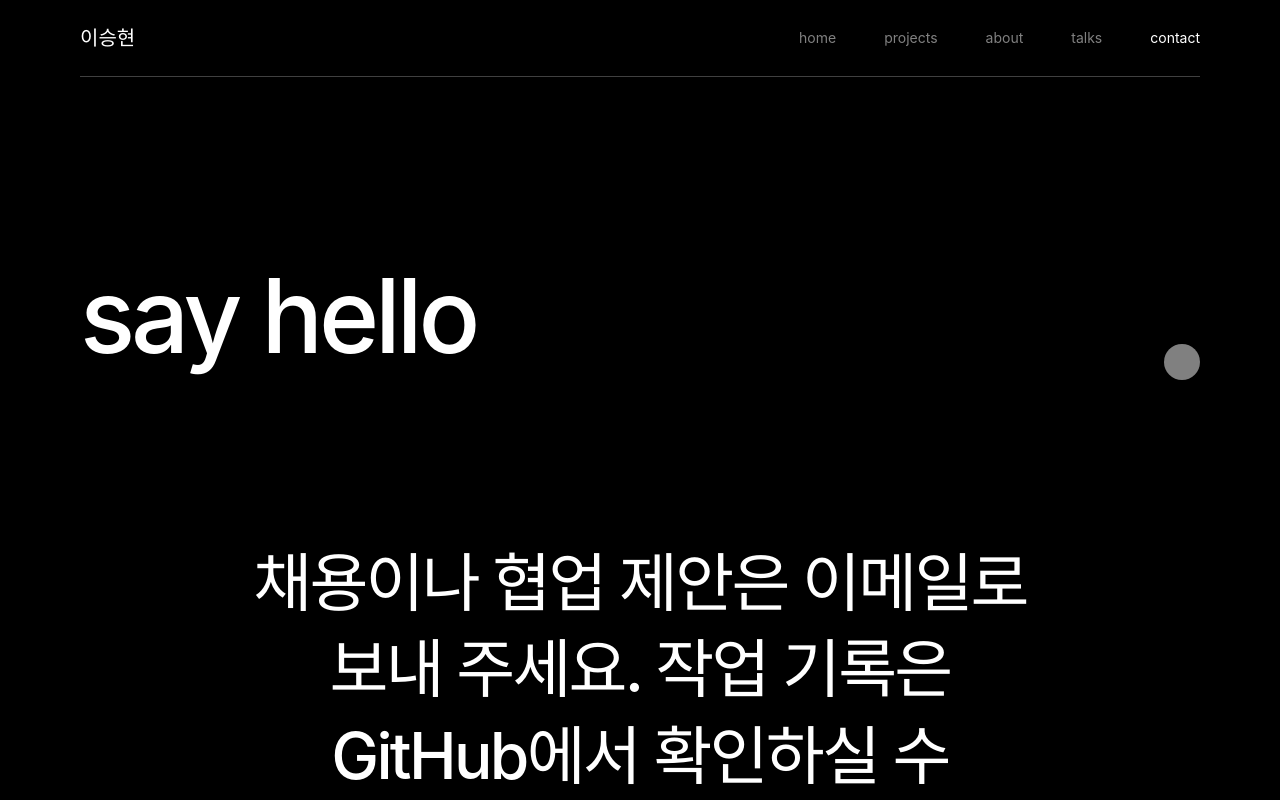
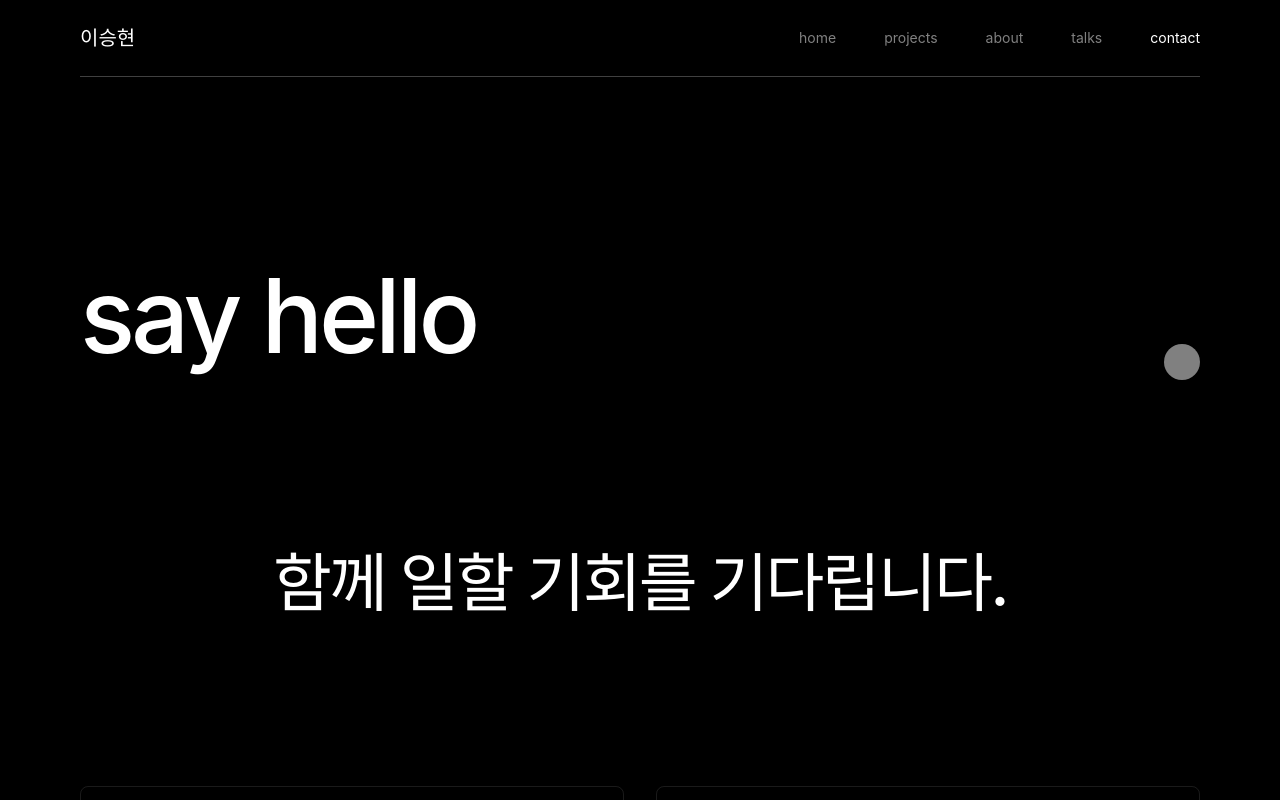
Before and after one commit to seungsimdang/seungsimdang_portfolio, a Next.js app: page /contact in a window 1280 px wide. Shown: the top 800 px of the page. Built offline with nearby package versions, Linux system fonts and the light colour scheme.

Commit message:
feat(portfolio): contact 소개 문구를 간결한 문장으로 교체

```diff
--- a/artifacts/task-team/real-project-data/requirements.md
+++ b/artifacts/task-team/real-project-data/requirements.md
@@ -235,7 +235,7 @@ U3~U7, U9는 사이트 구조를 바꾸는 삭제이므로 구현 전 승인 게
 - U9 삭제 범위: 목데이터 전용 컴포넌트·섹션·에셋까지 포함 (권장안 유지)
 - T03 이후 추가 결정:
   - blog 명칭: nav 메뉴·footer 링크·`/blog` 페이지 h1·홈 섹션 라벨을 모두 "talks"로 통일. 경로 `/blog`는 유지.
-  - contact 소개 문구: "채용이나 협업 제안은 이메일로 보내 주세요. 작업 기록은 GitHub에서 확인하실 수 있습니다." (웹 검색 사례 기준: 짧고 직접적, 연락 목적과 채널 명시, 미확인 응답 시간 약속 없음)
+  - contact 소개 문구: "함께 일할 기회를 기다립니다." (QA 이후 사용자가 간결한 후보 5개 중 직접 선택. 이전 문구 "채용이나 협업 제안은 이메일로 보내 주세요. 작업 기록은 GitHub에서 확인하실 수 있습니다."를 대체)
   - hero: skills 순환 유지 (사용자 재확인)
   - techTalks `date`("2025.06" 형식)는 문자열 그대로 표시, `time` 요소 미사용
   - Navbar: `/work/*`에서 projects 활성 표시
--- a/src/app/contact/page.tsx
+++ b/src/app/contact/page.tsx
@@ -20,8 +20,7 @@ export default function ContactPage() {
       <section className="w-full max-w-content mx-auto container-padding">
         <div className="flex justify-center">
           <p className="text-h2 text-center w-full md:w-3/4 break-keep">
-            채용이나 협업 제안은 이메일로 보내 주세요. 작업 기록은 GitHub에서
-            확인하실 수 있습니다.
+            함께 일할 기회를 기다립니다.
           </p>
         </div>
       </section>
```
